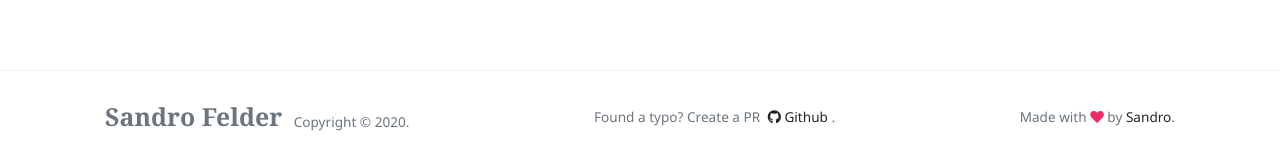
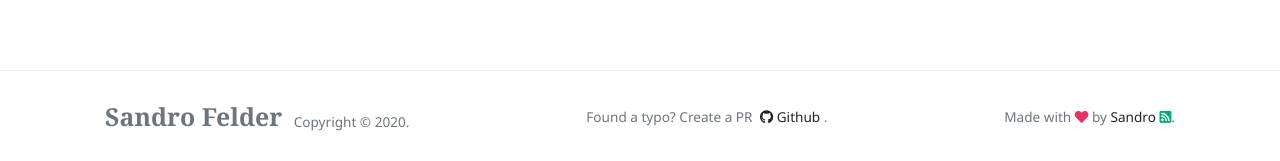
Before and after one commit to saendu/jekyll, a Jekyll site: the page built from index.html, in a window 1280 px wide and 900 px high, scrolled down 1566 px. Shown: the part 736-897 px from the top of the window. Built offline with Jekyll 4.4.1, drawn with Linux system fonts in a browser that asks for light colours; nearby versions of some CDN libraries; the list of posts is cut into pages by our own code; comment, search, counter and statistics services are not loaded.

Commit message:
rss-feed

```diff
--- a/Gemfile
+++ b/Gemfile
@@ -16,4 +16,5 @@ group :jekyll_plugins do
     gem 'jekyll-paginate'
     gem 'jekyll-seo-tag'
     gem 'jemoji'
+    gem 'jekyll-feed'
 end
--- a/_config.yml
+++ b/_config.yml
@@ -20,6 +20,7 @@ plugins:
   - jekyll-paginate
   - jekyll-seo-tag
   - jemoji
+  - jekyll-feed
 
 authors:
     sandro:
--- a/_layouts/default.html
+++ b/_layouts/default.html
@@ -88,9 +88,9 @@
                     <i class="fab fa-github"></i> Github
                 </a>.
             </span>
-
             <div>
-                Made with <i class="fa fa-heart text-danger"></i> by <a class="text-dark" target="_blank" href="https://www.linkedin.com/in/sandrofelder/">Sandro</a>.
+                Made with <i class="fa fa-heart text-danger"></i> by <a class="text-dark" target="_blank" href="https://www.linkedin.com/in/sandrofelder/">Sandro</a>
+                <a class="text-dark" target="_blank" href="https://sandrofelder.ch/feed.xml"><i class="fas fa-rss-square text-primary"></i></a>.
             </div>
         </div>
         </div>
```
